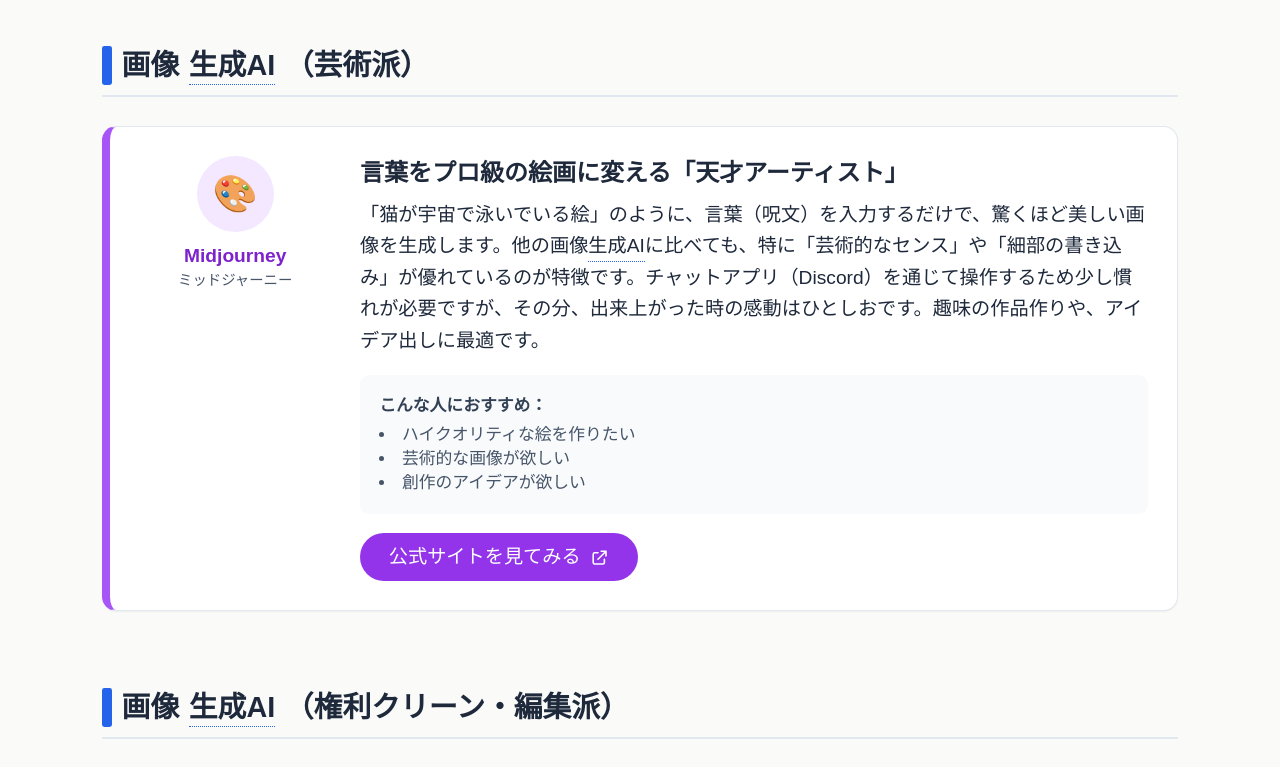
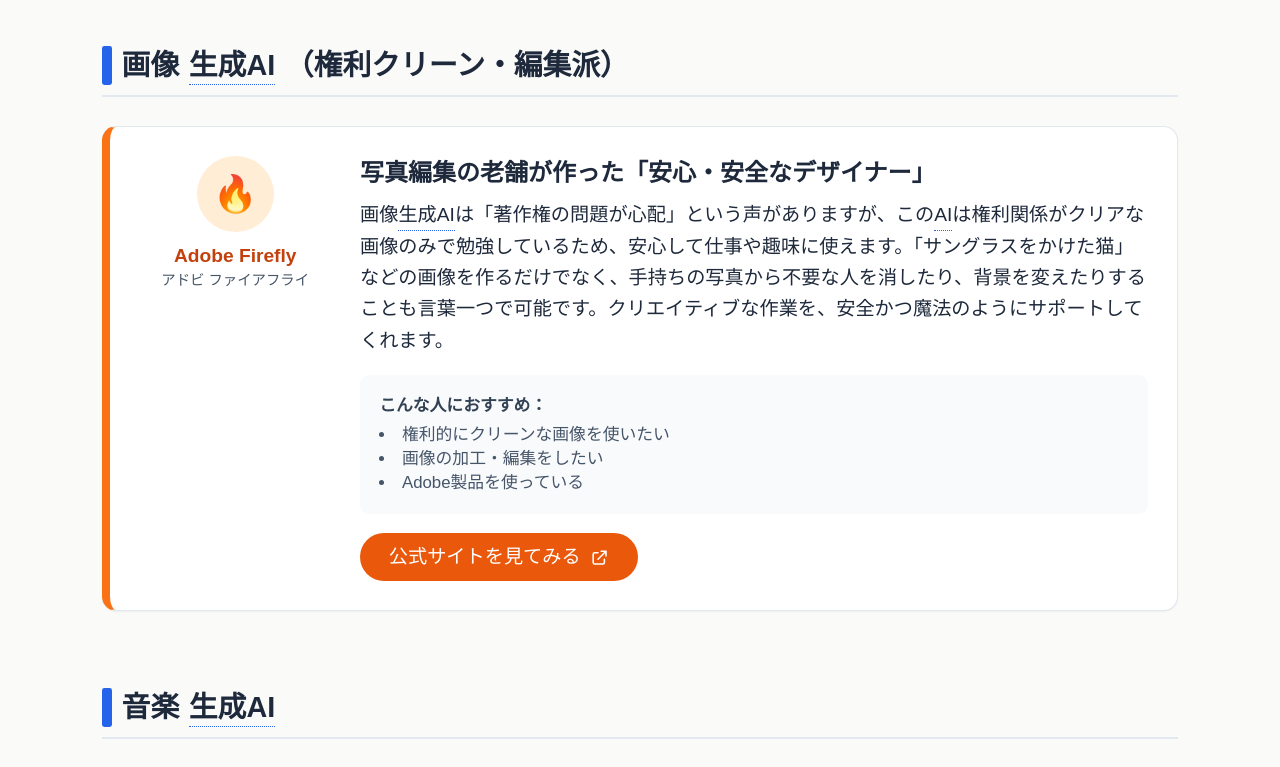
Before and after one commit to SantaHirai/AI_Instruction_portalsite, a React (Vite) app: page /#/tools in a window 1280 px wide. Shown: the part 2900-3667 px from the top of the page. Built offline with nearby package versions, Linux system fonts and the light colour scheme.

Commit message:
toolsからmidjourneyを削除
midjourneyは有料版しか提供されていなかったので、削除しました。

```diff
--- a/src/data/tools.ts
+++ b/src/data/tools.ts
@@ -66,22 +66,6 @@
         colorTheme: 'cyan'
     },
     {
-        id: 'midjourney',
-        name: 'Midjourney',
-        reading: 'ミッドジャーニー',
-        icon: '🎨',
-        category: '画像生成AI（芸術派）',
-        catchphrase: '言葉をプロ級の絵画に変える「天才アーティスト」',
-        description: '「猫が宇宙で泳いでいる絵」のように、言葉（呪文）を入力するだけで、驚くほど美しい画像を生成します。他の画像生成AIに比べても、特に「芸術的なセンス」や「細部の書き込み」が優れているのが特徴です。チャットアプリ（Discord）を通じて操作するため少し慣れが必要ですが、その分、出来上がった時の感動はひとしおです。趣味の作品作りや、アイデア出しに最適です。',
-        recommendedFor: [
-            'ハイクオリティな絵を作りたい',
-            '芸術的な画像が欲しい',
-            '創作のアイデアが欲しい'
-        ],
-        url: 'https://www.midjourney.com/',
-        colorTheme: 'purple'
-    },
-    {
         id: 'firefly',
         name: 'Adobe Firefly',
         reading: 'アドビ ファイアフライ',
```
